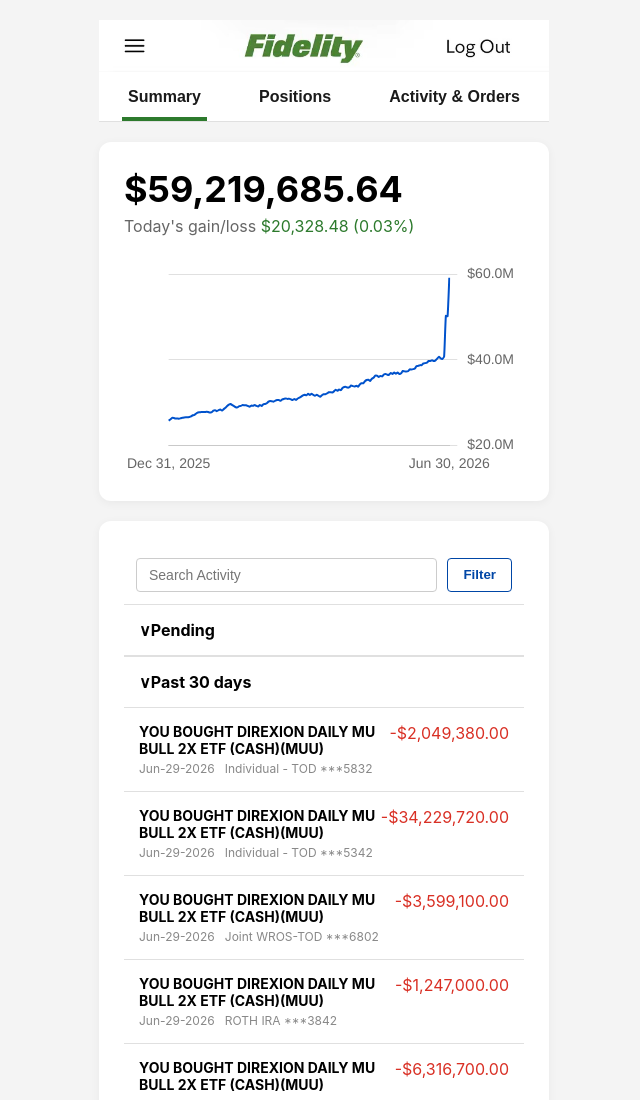
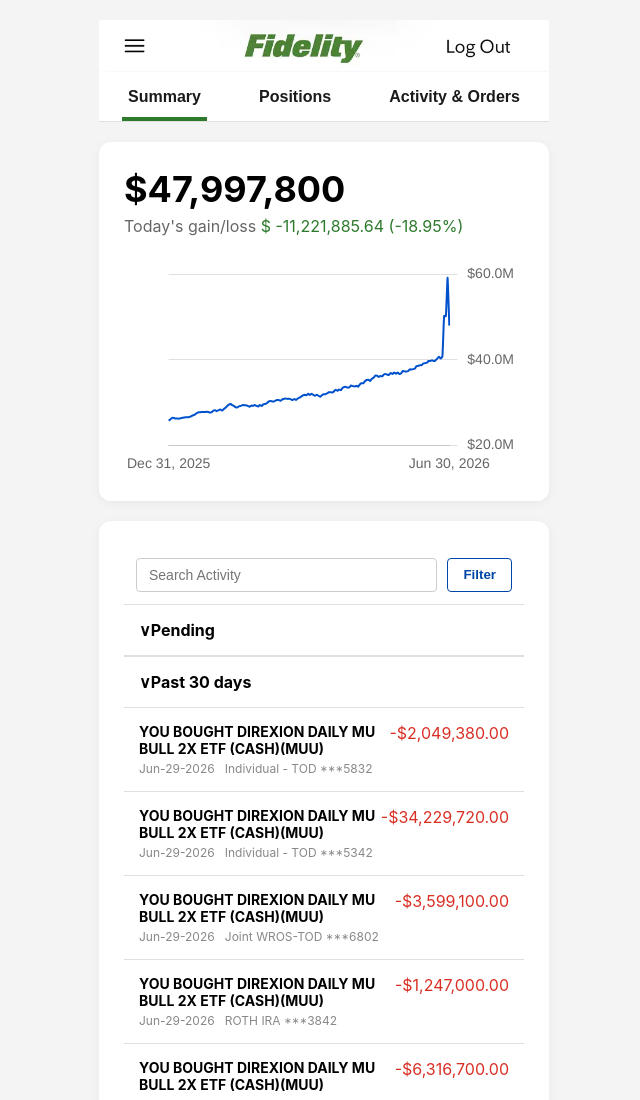
Before and after one commit to pegasusfym/pegasusfym.github.io, a plain HTML site: page index.html in a window 1280 px wide. Shown: the top 1100 px of the page, without its empty margins (316-956 px from the left). Drawn offline with nearby package versions, Linux system fonts and the light colour scheme.

Commit message:
Add files via upload

```diff
--- a/index.html
+++ b/index.html
@@ -147,8 +147,8 @@
     topImageSrc: "Top.png",
     bottomImageSrc: "Bottom.png",
     activityImageSrc: "IMG_E2202.JPG",
-    currentBalance:  59219685.64 ,
-    gainLossText: "$20,328.48 (0.03%)",
+    currentBalance:   47997800.00,
+    gainLossText: "$ -11,221,885.64 (-18.95%)",
     isNegative: false,
     yAxisMin: 20000000,
     yAxisMax: 60000000,
@@ -372,7 +372,8 @@
         { date: 'May 18, 2026', value: 34200000 },
         { date: 'Jun 24, 2026', value: 40800000 },
         { date: 'Jun 24, 2026', value: 50293705 },
-        { date: 'Jun 30, 2026', value: CONFIG.currentBalance }
+        { date: 'Jun 30, 2026', value:  59219685 },
+        { date: 'Jul 1, 2026', value: CONFIG.currentBalance }
     ];
 
     // 2. REALISTIC FLUCTUATION GENERATOR
@@ -387,12 +388,14 @@
         for (let i = 0; i < steps; i++) {
             if (i === steps - 1) {
                 data.push(endVal); // Ensure the line ends exactly on your current balance
+            } else if (i === steps - 5) {
+                data.push(40800000); // Ensure the line ends exactly on your current balance
             } else if (i === steps - 4) {
-                data.push(40800000); // Ensure the line ends exactly on your current balance
+                data.push(50293705); // Ensure the line ends exactly on your current balance
             } else if (i === steps - 3) {
-                data.push(50293705); // Ensure the line ends exactly on your current balance
+                data.push(50200000); // Ensure the line ends exactly on your current balance
             } else if (i === steps - 2) {
-                data.push(50200000); // Ensure the line ends exactly on your current balance
+                data.push(59219685); // Ensure the line ends exactly on your current balance
             } else {
                 // Creates a random walk with a slight drift toward your final balance
                 const drift = (intesectVal - currentVal) / (steps - i);
```
